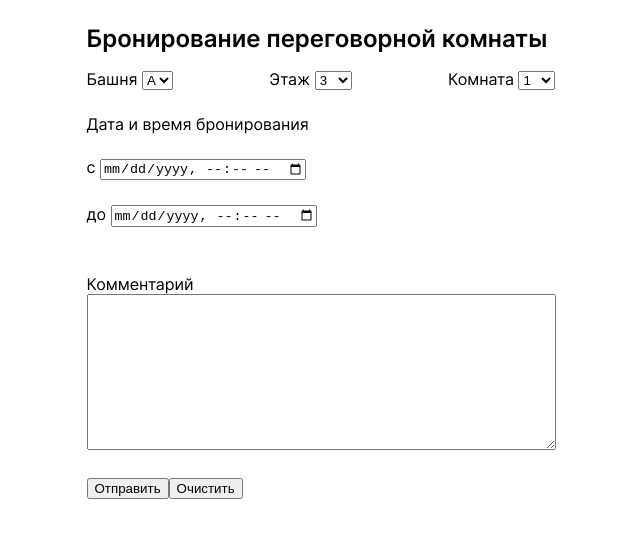
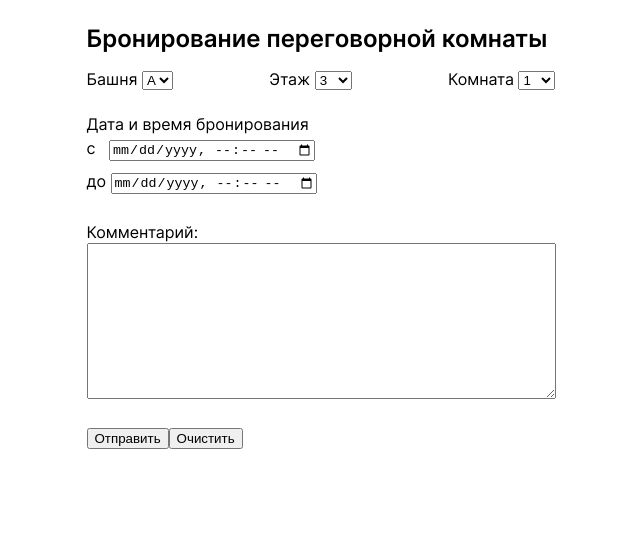
Before and after one commit to zZENNn/VKB2B, a plain HTML site: page index.html in a window 1280 px wide. Shown: the whole page, without its empty margins (319-959 px from the left). Drawn offline with Linux system fonts and the light colour scheme.

Commit message:
Подправил вёрстку

```diff
--- a/index.html
+++ b/index.html
@@ -71,13 +71,13 @@
                     </div>
                 </div>
                 <div class="block" id="dateTime">
-                    <label class="datetimeRows">Дата и время бронирования</label>
-                    <label class="datetimeRows">c   <input type="datetime-local" id="startTime"></label>
-                    <label class="datetimeRows">до  <input type="datetime-local" id="endTime">
+                    <label >Дата и время бронирования</label>
+                    <label class="datetimeRows">с&nbsp;&nbsp; <input type="datetime-local" id="startTime"></label>
+                    <label class="datetimeRows">до <input type="datetime-local" id="endTime">
                     </label>
                 </div>
                 <div class="block" id="comment">
-                    <label for="commentTextArea">Комментарий</label><br>
+                    <label for="commentTextArea">Комментарий:</label><br>
                     <textarea name="commentTextArea" cols="80" rows="10"></textarea>
 
                 </div>
--- a/styles.css
+++ b/styles.css
@@ -31,7 +31,8 @@ h1{
 }
 
 .datetimeRows{
-    margin-bottom: 5%;
+    margin: 1% 0;
+
 }
 
 #upperFields{
@@ -50,11 +51,14 @@ h1{
 #dateTime{
     display: flex;
     flex-direction: column;
+
 }
+
 
 
 textarea{
     width: 100%;
     max-width: 463px;
+    margin-top: 0.2%;
 
 }
```
